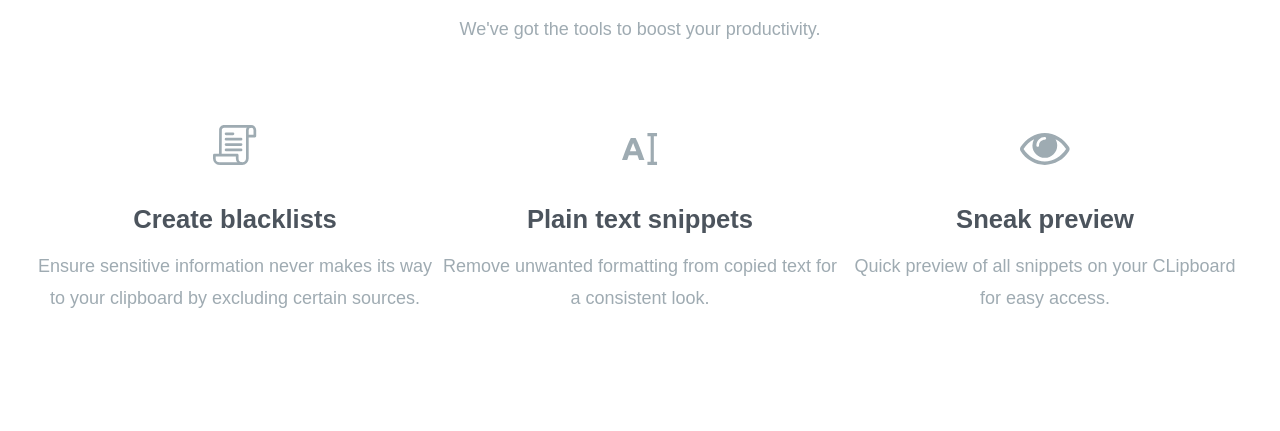
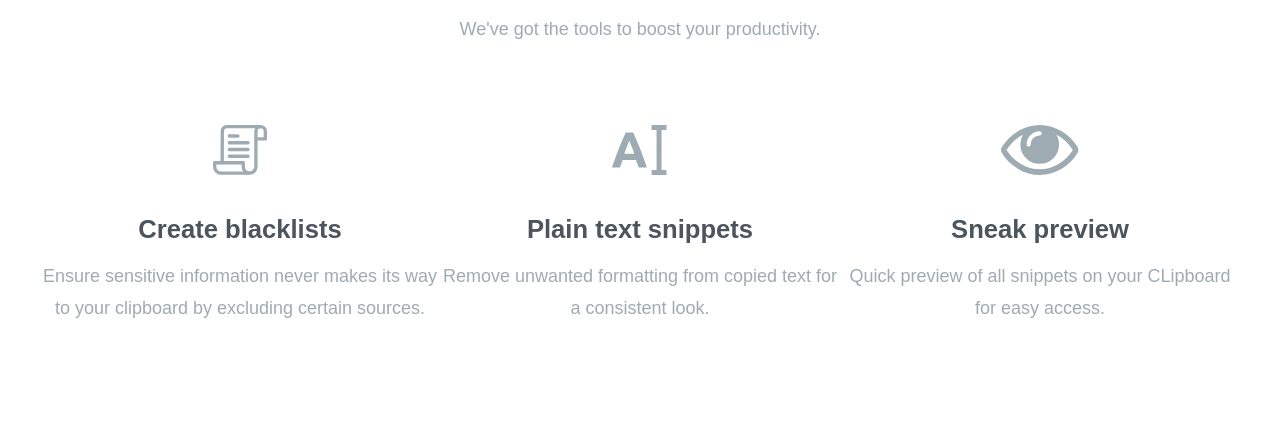
Before and after one commit to juliasanchez25/clipboard-landing-page, a plain HTML site: page src/index.html in a window 1280 px wide. Shown: the part 2725-3156 px from the top of the page. Drawn offline with Linux system fonts and the light colour scheme; a web font is replaced by a local one.

Commit message:
fix: clipboard items align fixed

```diff
--- a/src/index.html
+++ b/src/index.html
@@ -1,19 +1,16 @@
 <!DOCTYPE html>
 <html lang="en">
+
 <head>
   <meta charset="UTF-8" />
   <meta name="viewport" content="width=device-width, initial-scale=1.0" />
 
-    <link
-      rel="icon"
-      type="image/png"
-      sizes="32x32"
-      href="./images/favicon-32x32.png"
-    />
+  <link rel="icon" type="image/png" sizes="32x32" href="./images/favicon-32x32.png" />
   <link rel="stylesheet" href="./sass/style.css" />
 
   <title>Frontend Mentor | Clipboard landing page</title>
 </head>
+
 <body>
   <div class="visit-card-container">
     <img src="assets/img/logo.svg" />
@@ -74,30 +71,28 @@
     <p>We've got the tools to boost your productivity.</p>
 
     <div class="clipboard-tools-items">
-        <ul>
-          <li>
+      <div class="clipboard-tools-items__item">
         <img src="assets/img/icon-blacklist.svg" />
         <h1>Create blacklists</h1>
         <p>
           Ensure sensitive information never makes its way to your clipboard
           by excluding certain sources.
         </p>
-          </li>
-          <li>
+      </div>
+      <div class="clipboard-tools-items__item">
         <img src="assets/img/icon-text.svg" />
         <h1>Plain text snippets</h1>
         <p>
           Remove unwanted formatting from copied text for a consistent look.
         </p>
-          </li>
-          <li>
+      </div>
+      <div class="clipboard-tools-items__item">
         <img src="assets/img/icon-preview.svg" />
         <h1>Sneak preview</h1>
         <p>
           Quick preview of all snippets on your CLipboard for easy access.
         </p>
-          </li>
-        </ul>
+      </div>
     </div>
   </div>
 
@@ -141,4 +136,5 @@
     </div>
   </footer>
 </body>
+
 </html>
--- a/src/sass/style.scss
+++ b/src/sass/style.scss
@@ -166,15 +166,6 @@ ul, li{
   flex-direction: column;
   padding: 20px;
 
-  @media only screen and (min-width: 900px) {
-    li {
-      display: inline-block;
-      max-width: 400px;
-      word-wrap: break-word;
-      align-items: baseline;
-    }
-  }
-
   h1 {
     margin-top: 8vh;
     font-size: 1.9rem;
@@ -187,14 +178,28 @@ ul, li{
   }
 
   .clipboard-tools-items {
+    display: flex;
+
+    @media only screen and (max-width: 900px) {
+      flex-direction: column;
+    }
+
     h1 {
       font-size: 1.6rem;
       margin-top: 5vh;
     }
 
     img {
-      margin: auto;
-      display: block;
+      width: auto;
+      height: 50px;
+    }
+
+    &__item {
+      display: flex;
+      flex-direction: column;
+      align-items: center;
+      max-width: 400px;
+      word-wrap: break-word;
     }
   }
 }
@@ -288,9 +293,10 @@ footer {
       color: hsl(210, 10%, 33%);
       margin-bottom: 15px;
       cursor: pointer;
+      transition: all 0.3s ease 0s;
 
       &:hover{
-        color: hsl(171, 66%, 44%);;
+        color: hsl(171, 66%, 44%);
       }
     }
   }
@@ -306,7 +312,7 @@ footer {
       cursor: pointer;
 
       &:hover{
-        color: hsl(171, 66%, 44%);;
+        color: hsl(171, 66%, 44%);
       }
     }
   }
```
Also changed, not shown: src/sass/style.css, 1 other file. Lines whose indentation alone changed are shown as unchanged.
